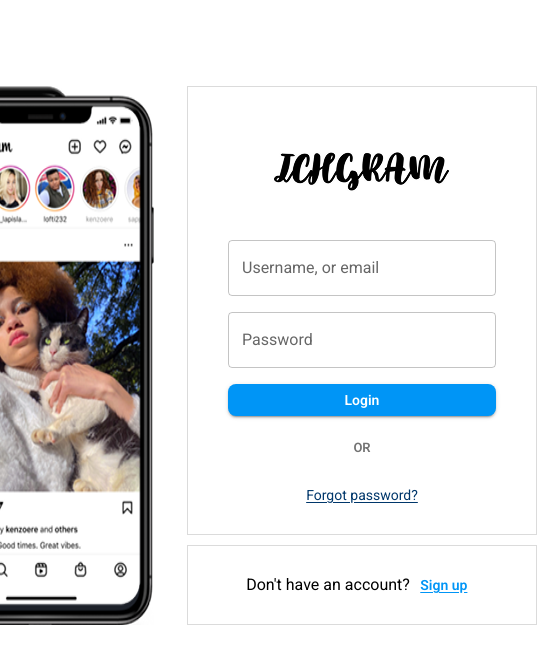
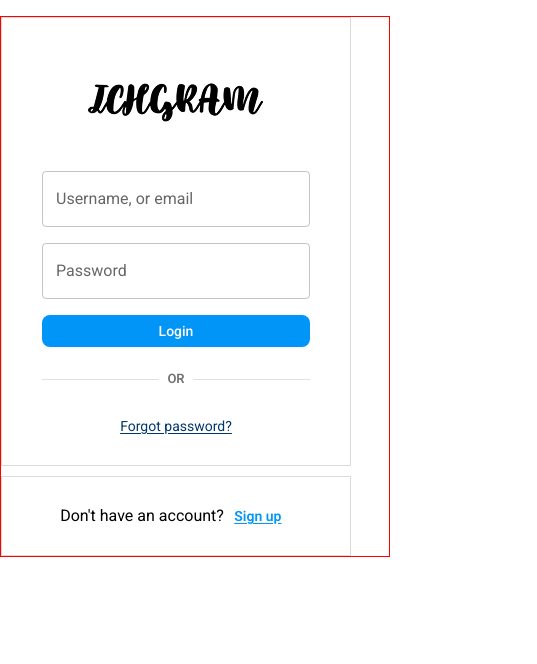
Before and after one commit to AlmiraTolstova/ichgram, a React (Vite) app in the folder client/ichgram/: page / in a window 390 px wide. Shown: the top 664 px of the page, 537 px wide, since content can reach past the window. Built offline with nearby package versions, Linux system fonts and the light colour scheme.

Commit message:
added breakpoint MUI for login page

```diff
--- a/client/ichgram/src/components/btnOr/index.jsx
+++ b/client/ichgram/src/components/btnOr/index.jsx
@@ -2,8 +2,19 @@ import { Stack, Divider, Box } from "@mui/material";
 
 export default function BtnOr() {
   return (
-    <Stack sx={{ display: "flex", alignItems: "center", flexDirection: "row" }}>
-      <Divider sx={{ flex: 1 }} />
+    <Stack
+      sx={{
+        display: "flex",
+        alignText: "center",
+        flexDirection: "row",
+        width: "100%",
+      }}
+    >
+      <Divider
+        orientation="horizontal"
+        flexItem
+        sx={{ flexGrow: 1, marginBottom: "14px" }}
+      />
 
       <Box
         sx={{
@@ -13,7 +24,6 @@ export default function BtnOr() {
           fontWeight: 600,
           fontSize: "13px",
           lineHeight: "15px",
-
           alignItems: "center",
           textTransform: "uppercase",
           color: "#737373",
@@ -22,7 +32,11 @@ export default function BtnOr() {
         OR
       </Box>
 
-      <Divider sx={{ flex: 1 }} />
+      <Divider
+        orientation="horizontal"
+        flexItem
+        sx={{ flexGrow: 1, marginBottom: "14px" }}
+      />
     </Stack>
   );
 }
--- a/client/ichgram/src/pages/login/index.jsx
+++ b/client/ichgram/src/pages/login/index.jsx
@@ -6,7 +6,6 @@ import { Link, useNavigate } from "react-router";
 import Logo from "../../assets/ICHGRAM.png";
 import { login, resetState } from "../../redux/slices/authSlice";
 import { Status } from "../../utils/Status";
-import BtnLogin from "../../components/btnLogin";
 import BtnOr from "../../components/btnOr";
 import Img from "../../assets/404.png";
 import AppButton from "../../components/appButton";
@@ -47,10 +46,15 @@ function Login() {
   return (
     <Box
       sx={{
-        marginTop: "5.375rem",
+        mt: { xs: 2, sm: 4, md: "5.375rem" },
         display: "flex",
+        flexDirection: {
+          xs: "column",
+          sm: "row",
+        },
         justifyContent: "center",
         gap: "2rem",
+        border: "1px solid red",
       }}
     >
       {/* IMG */}
@@ -59,6 +63,10 @@ function Login() {
         src={Img}
         alt="login-image"
         sx={{
+          display: {
+            xs: "none",
+            md: "block",
+          },
           width: "23.75rem",
           height: "auto",
         }}
@@ -131,13 +139,21 @@ function Login() {
             helperText={errors.password?.message}
           />
 
-          <BtnLogin
+          {/* <BtnLogin
             type="submit"
             variant="contained"
             disabled={status.login.isLoading === Status.LOADING}
           >
             {status.login.isLoading === Status.LOADING ? "Loading..." : "Login"}
-          </BtnLogin>
+          </BtnLogin> */}
+
+          <AppButton
+            type="submit"
+            appearance="primary"
+            disabled={status.login.isLoading === Status.LOADING}
+          >
+            {status.login.isLoading === Status.LOADING ? "Loading..." : "Login"}
+          </AppButton>
 
           {isErrorLogin && <Typography color="error">{message}</Typography>}
 
```
